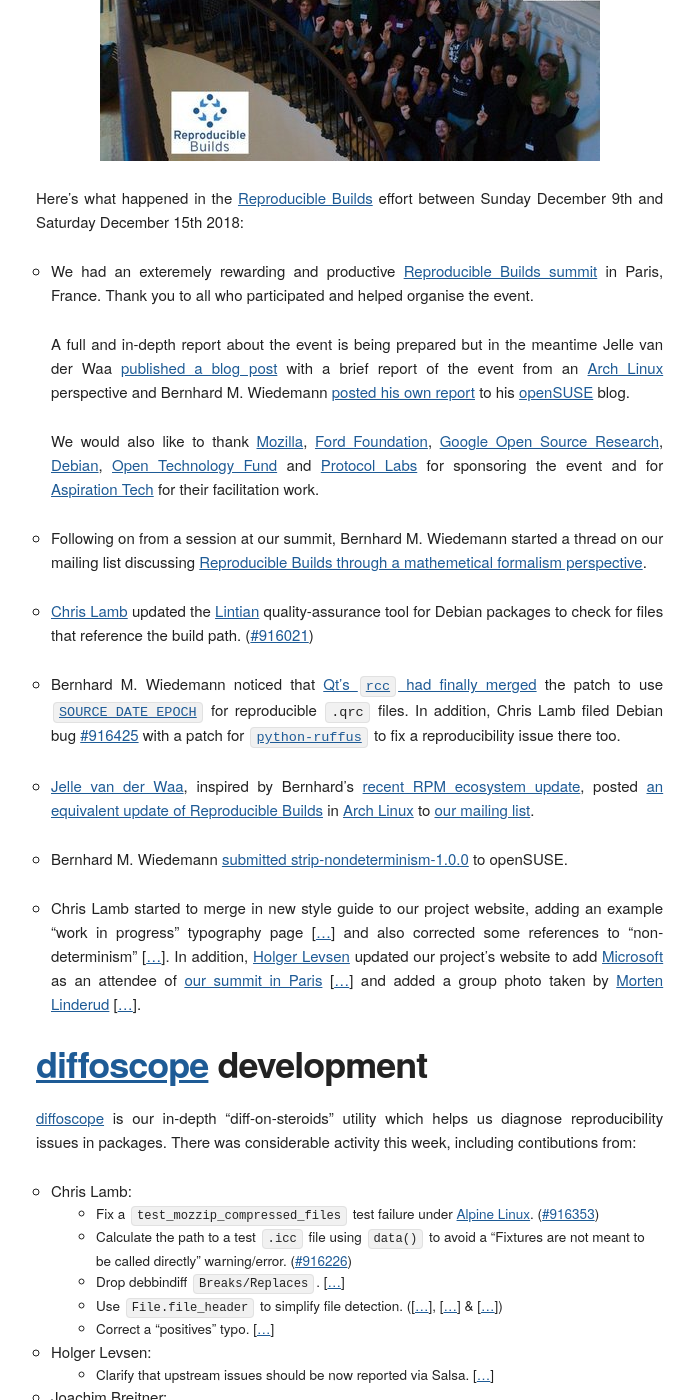
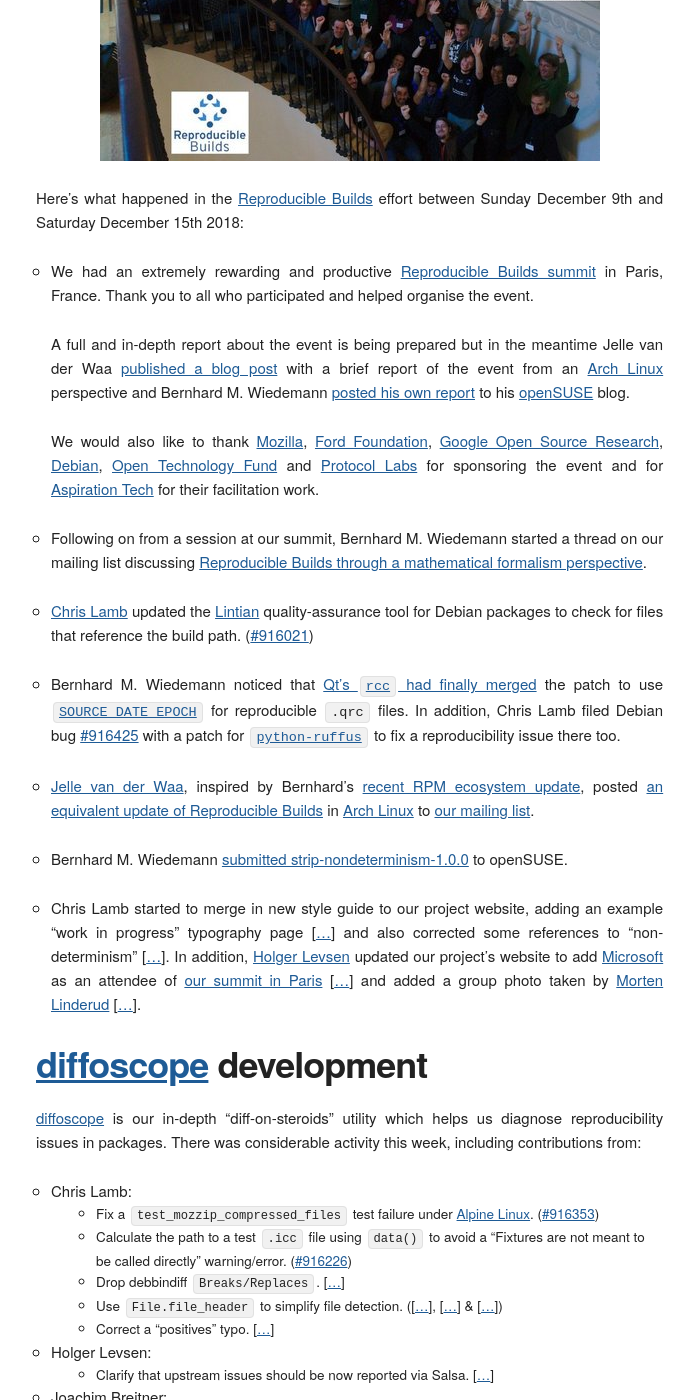
Before and after one commit to prototypefund/reproducible-website, a Jekyll site: the page built from _blog/posts/190.md, in a window 1280 px wide and 1400 px high, scrolled down 616 px. Shown: the whole window, without its empty margins (124-819 px from the left). Built offline with Jekyll 4.4.1, drawn with Linux system fonts in a browser that asks for light colours; some web fonts are replaced; some of the changed text lies outside the part shown.

Commit message:
190: -5 typos

```diff
--- a/_blog/posts/190.md
+++ b/_blog/posts/190.md
@@ -7,13 +7,13 @@
 
 Here's what happened in the [Reproducible Builds](https://reproducible-builds.org) effort between Sunday December 9th and Saturday December 15th 2018:
 
-* We had an exteremely rewarding and productive [Reproducible Builds summit](https://reproducible-builds.org/events/paris2018/) in Paris, France. Thank you to all who participated and helped organise the event.
+* We had an extremely rewarding and productive [Reproducible Builds summit](https://reproducible-builds.org/events/paris2018/) in Paris, France. Thank you to all who participated and helped organise the event.
 
     A full and in-depth report about the event is being prepared but in the meantime Jelle van der Waa [published a blog post](https://vdwaa.nl/arch-reproducible-build-summit-18.html#arch-reproducible-build-summit-18) with a brief report of the event from an [Arch Linux](https://www.archlinux.org/) perspective and Bernhard M. Wiedemann [posted his own report](https://lizards.opensuse.org/2018/12/17/report-from-the-reproducible-builds-summit-2018/) to his [openSUSE](https://www.opensuse.org/) blog.
 
     We would also like to thank [Mozilla](https://www.mozilla.org/), [Ford Foundation](https://www.fordfoundation.org/), [Google Open Source Research](https://opensource.google.com/), [Debian](https://www.debian.org/), [Open Technology Fund](https://www.opentech.fund) and [Protocol Labs](https://protocol.ai/) for sponsoring the event and for [Aspiration Tech](https://aspirationtech.org) for their facilitation work.
 
-* Following on from a session at our summit, Bernhard M. Wiedemann started a thread on our mailing list discussing [Reproducible Builds through a mathemetical formalism perspective](https://lists.reproducible-builds.org/pipermail/rb-general/2018-December/001327.html).
+* Following on from a session at our summit, Bernhard M. Wiedemann started a thread on our mailing list discussing [Reproducible Builds through a mathematical formalism perspective](https://lists.reproducible-builds.org/pipermail/rb-general/2018-December/001327.html).
 
 * [Chris Lamb](https://chris-lamb.co.uk/) updated the [Lintian](https://lintian.debian.org/) quality-assurance tool for Debian packages to check for files that reference the build path. ([#916021](https://bugs.debian.org/916021))
 
@@ -29,7 +29,7 @@
 [diffoscope](https://diffoscope.org/) development
 -------------------------------------------------
 
-[diffoscope](https://diffoscope.org/) is our in-depth "diff-on-steroids" utility which helps us diagnose reproducibility issues in packages. There was considerable activity this week, including contibutions from:
+[diffoscope](https://diffoscope.org/) is our in-depth "diff-on-steroids" utility which helps us diagnose reproducibility issues in packages. There was considerable activity this week, including contributions from:
 
 * Chris Lamb:
     * Fix a `test_mozzip_compressed_files` test failure under [Alpine Linux](https://alpinelinux.org/). ([#916353](https://bugs.debian.org/916353))
```
Also changed, not shown: other parts of _blog/posts/190.md (+2 -2 lines).
